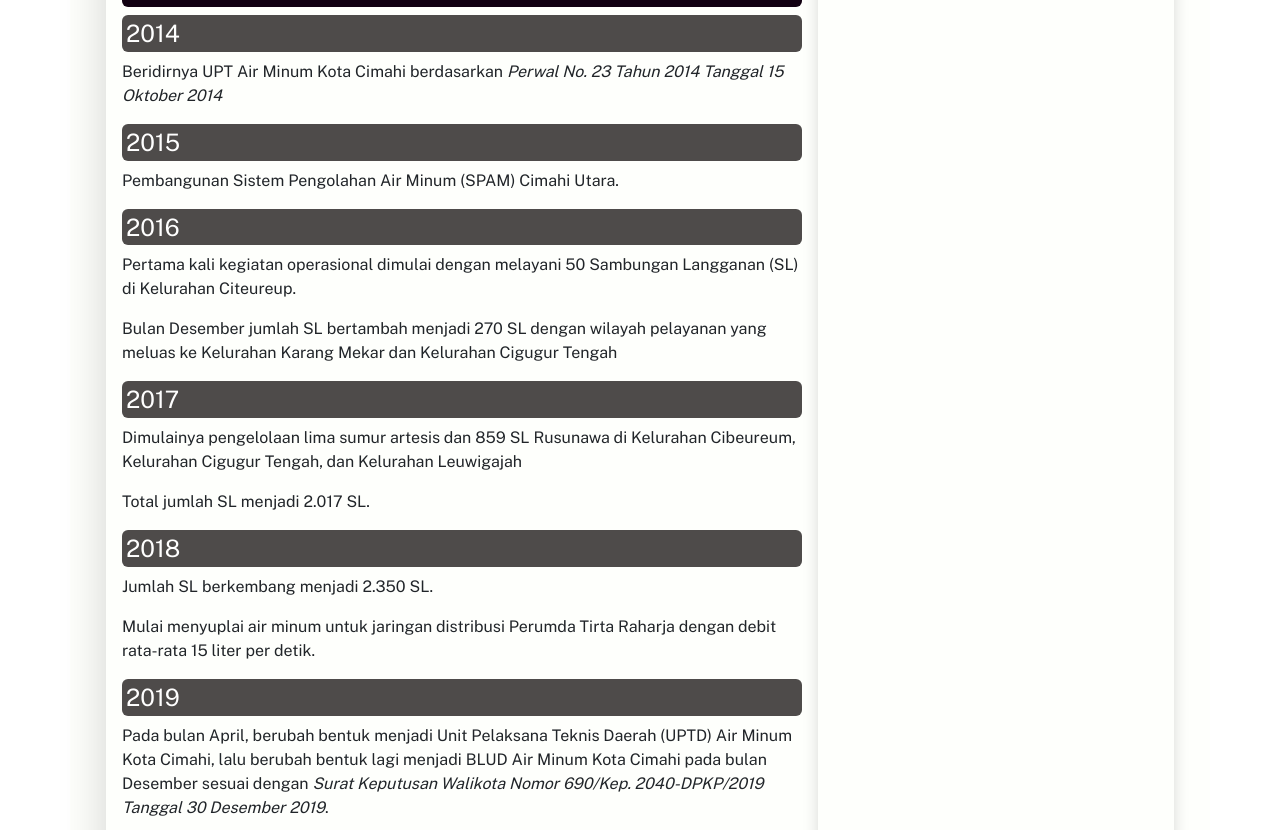
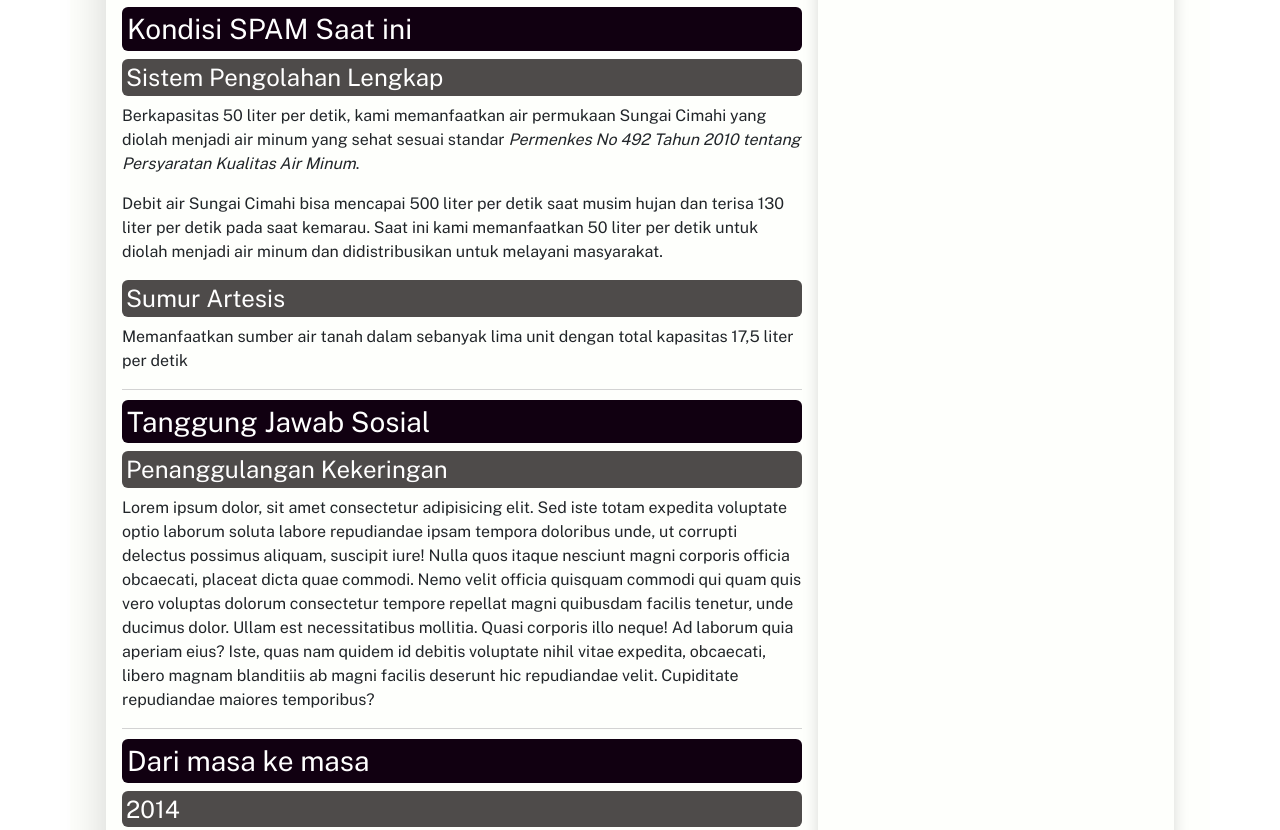
Before and after one commit to anugrahra/profil-bludam, a plain HTML site: page index.html in a window 1280 px wide. Shown: the part 1564-2394 px from the top of the page. Drawn offline with nearby package versions, Linux system fonts and the light colour scheme.

Commit message:
add section

```diff
--- a/index.html
+++ b/index.html
@@ -90,6 +90,34 @@
           </p>
         </section>
 
+        <section id="kondisisaatini">
+          <h3 class="rounded">Kondisi SPAM Saat ini</h3>
+          <h4 class="rounded">Sistem Pengolahan Lengkap</h4>
+          <p>Berkapasitas 50 liter per detik, kami memanfaatkan air permukaan Sungai Cimahi yang diolah menjadi air
+            minum yang sehat sesuai standar <i>Permenkes No 492 Tahun 2010 tentang Persyaratan Kualitas Air Minum</i>.
+          </p>
+          <p>
+            Debit air Sungai Cimahi bisa mencapai 500 liter per detik saat musim hujan dan terisa 130 liter per detik
+            pada saat kemarau. Saat ini kami memanfaatkan 50 liter per detik untuk diolah menjadi air minum dan
+            didistribusikan untuk melayani masyarakat.
+          </p>
+          <h4 class="rounded">Sumur Artesis</h4>
+          <p>Memanfaatkan sumber air tanah dalam sebanyak lima unit dengan total kapasitas 17,5 liter per detik</p>
+        </section>
+
+        <section id="tanggungjawabsosial">
+          <h3 class="rounded">Tanggung Jawab Sosial</h3>
+          <h4 class="rounded">Penanggulangan Kekeringan</h4>
+          <p>Lorem ipsum dolor, sit amet consectetur adipisicing elit. Sed iste totam expedita voluptate optio laborum
+            soluta labore repudiandae ipsam tempora doloribus unde, ut corrupti delectus possimus aliquam, suscipit
+            iure! Nulla quos itaque nesciunt magni corporis officia obcaecati, placeat dicta quae commodi. Nemo velit
+            officia quisquam commodi qui quam quis vero voluptas dolorum consectetur tempore repellat magni quibusdam
+            facilis tenetur, unde ducimus dolor. Ullam est necessitatibus mollitia. Quasi corporis illo neque! Ad
+            laborum quia aperiam eius? Iste, quas nam quidem id debitis voluptate nihil vitae expedita, obcaecati,
+            libero magnam blanditiis ab magni facilis deserunt hic repudiandae velit. Cupiditate repudiandae maiores
+            temporibus?</p>
+        </section>
+
         <section id="darimasakemasa">
           <h3 class="rounded">Dari masa ke masa</h3>
           <h4 class="rounded">2014</h4>
@@ -144,10 +172,10 @@
           <ul>
             <li>anugrah [<i>The Amazing Story Teller</i>]</li>
             <li>dimas [<i>The Magnificent Designer</i>]</li>
-            <li>nia [<i>Important informant #1</i>]</li>
-            <li>adit [<i>Another important informant</i>]</li>
+            <li>nia [<i>The Fabulous Editor</i>]</li>
+            <li>adit [<i>The Important Informant</i>]</li>
           </ul>
-          <p>&copy; 2022. All rights reserved.</p>
+          <p>&copy; 2022. All rights are belong to Allah.</p>
           </p>
         </section>
       </div>
@@ -159,6 +187,8 @@
             <li class="list-group-item"><a href="#sejarahsingkat">Sejarah Singkat</a></li>
             <li class="list-group-item"><a href="#tujuankami">Tujuan Kami</a></li>
             <li class="list-group-item"><a href="#tupoksi">Tugas Pokok dan Fungsi</a></li>
+            <li class="list-group-item"><a href="#kondisisaatini">Kondisi SPAM Saat ini</a></li>
+            <li class="list-group-item"><a href="#tanggungjawabsosial">Tanggung Jawab Sosial</a></li>
             <li class="list-group-item"><a href="#darimasakemasa">Dari Masa ke Masa</a></li>
             <li class="list-group-item"><a href="#kontak">Kontak</a></li>
             <li class="list-group-item"><a href="#kontributor">[men behind the gun]</a></li>
--- a/style.css
+++ b/style.css
@@ -28,3 +28,8 @@ h2 {
   color: #ffffff;
   padding: 2px;
 }
+
+section {
+  border-bottom: 1px solid lightgrey;
+  margin-bottom: 10px;
+}
```
